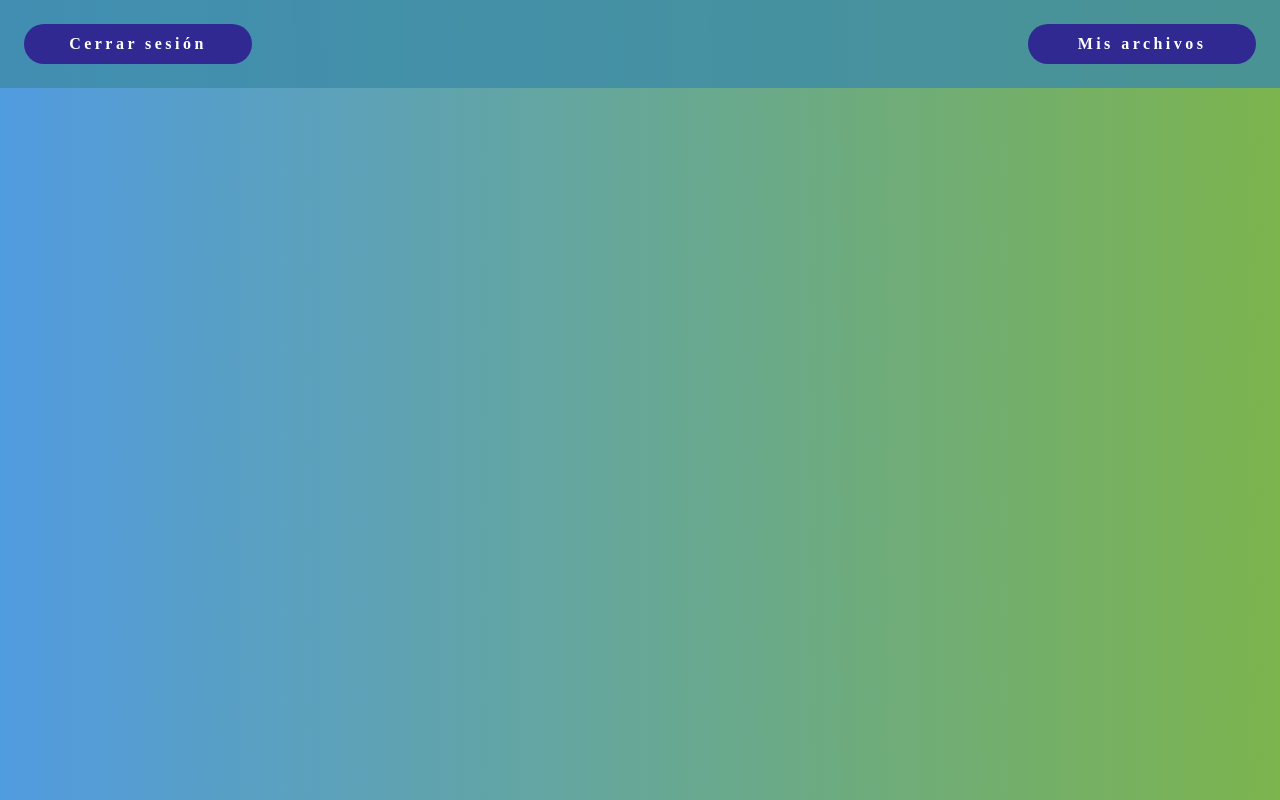
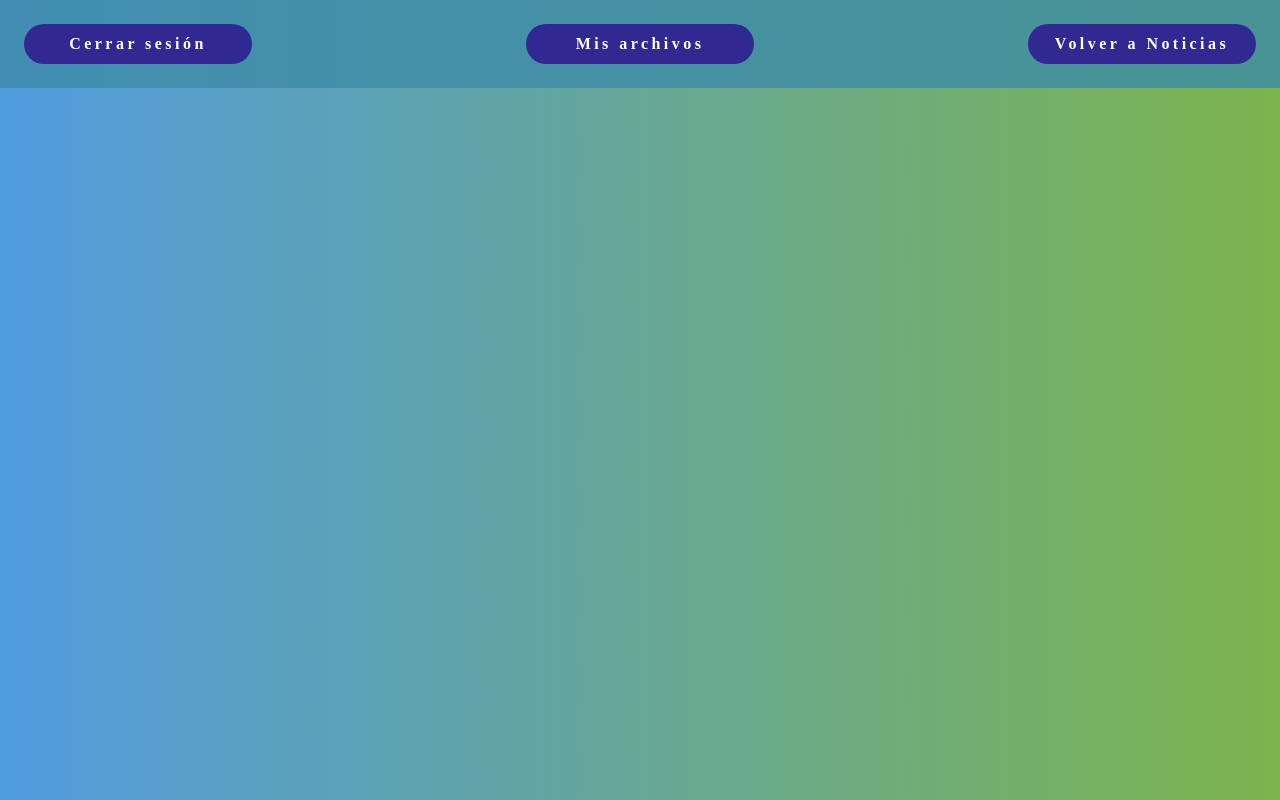
Before and after one commit to GuillermoMartos/AllFundsNews, a React (Vite) app in the folder frontend/: page /my-archives in a window 1280 px wide. Built offline with nearby package versions, Linux system fonts and the light colour scheme.

Commit message:
feat (frontend): add customizable buttom to header

```diff
--- a/frontend/src/components/header.tsx
+++ b/frontend/src/components/header.tsx
@@ -1,8 +1,13 @@
 import { useNavigate } from "react-router-dom";
 import { useAuth } from "../context/AuthContext";
 import style from "../css/header.module.css";
+import CustomizableNavigatorButton from "./navigatorButton";
+import { CustomizableNavigatorButtonProps } from "../types/types";
 
-function Header() {
+function Header({
+  navigationFunctionHandler,
+  buttonText,
+}: CustomizableNavigatorButtonProps) {
   const { logout } = useAuth();
   const navigate = useNavigate();
   function handleLogoutClick() {
@@ -30,6 +35,10 @@ function Header() {
       >
         Mis archivos
       </button>
+      <CustomizableNavigatorButton
+        navigationFunctionHandler={navigationFunctionHandler}
+        buttonText={buttonText}
+      ></CustomizableNavigatorButton>
     </div>
   );
 }
--- /dev/null
+++ b/frontend/src/components/navigatorButton.tsx
@@ -0,0 +1,20 @@
+import styles from "../css/header.module.css";
+import { CustomizableNavigatorButtonProps } from "../types/types";
+
+function CustomizableNavigatorButton({
+  navigationFunctionHandler,
+  buttonText,
+}: CustomizableNavigatorButtonProps) {
+  return (
+    <button
+      className={styles.banner_btn}
+      onClick={() => {
+        navigationFunctionHandler();
+      }}
+    >
+      {buttonText}
+    </button>
+  );
+}
+
+export default CustomizableNavigatorButton;
--- a/frontend/src/pages/ArhivedNewsPage.tsx
+++ b/frontend/src/pages/ArhivedNewsPage.tsx
@@ -8,10 +8,12 @@ import {
   LOCAL_STORAGE_USER_TOKEN,
 } from "../constants/client.ts";
 import { fetchArchivedNews } from "../api/articleApi.ts";
+import { useNavigate } from "react-router-dom";
 
 function ArchivedNewsPage() {
   const [archivedNews, setArchivedNews] = useState<internalAPINew[]>([]);
   const [loading, setLoading] = useState<boolean>(true);
+  const navigate = useNavigate();
 
   useEffect(() => {
     const fetchArticles = async () => {
@@ -33,7 +35,12 @@ function ArchivedNewsPage() {
 
   return (
     <>
-      <Header></Header>
+      <Header
+        buttonText="Volver a Noticias"
+        navigationFunctionHandler={() => {
+          navigate("/userDashboard");
+        }}
+      ></Header>
       {loading ? <div>Cargando...</div> : null}
 
       <div className={styles.articleWrapper}>
--- a/frontend/src/pages/UserDashboardPage.tsx
+++ b/frontend/src/pages/UserDashboardPage.tsx
@@ -1,3 +1,4 @@
+import { useNavigate } from "react-router-dom";
 import Header from "../components/header.tsx";
 import NewCard from "../components/newCard.tsx";
 import styles from "../css/UserDashboardPage.module.css";
@@ -6,6 +7,7 @@ import { useArticles } from "../hooks/useNotes.ts";
 function UserDashboardPage() {
   const { articles, loading, newArticlesLoading, fetchNewArticles } =
     useArticles();
+  const navigate = useNavigate();
 
   const handleClickFetchNews = () => {
     fetchNewArticles();
@@ -13,7 +15,12 @@ function UserDashboardPage() {
 
   return (
     <>
-      <Header></Header>
+      <Header
+        buttonText="Mis archivos"
+        navigationFunctionHandler={() => {
+          navigate("/my-archives");
+        }}
+      ></Header>
       {loading ? <div>Cargando...</div> : null}
 
       <div className={styles.articleWrapper}>
--- a/frontend/src/types/types.ts
+++ b/frontend/src/types/types.ts
@@ -9,3 +9,7 @@ export interface UserInputFieldProps {
   validator: (value: string) => boolean;
   errorMessage: string;
 }
+export interface CustomizableNavigatorButtonProps {
+  navigationFunctionHandler: () => void;
+  buttonText: string;
+}
```
